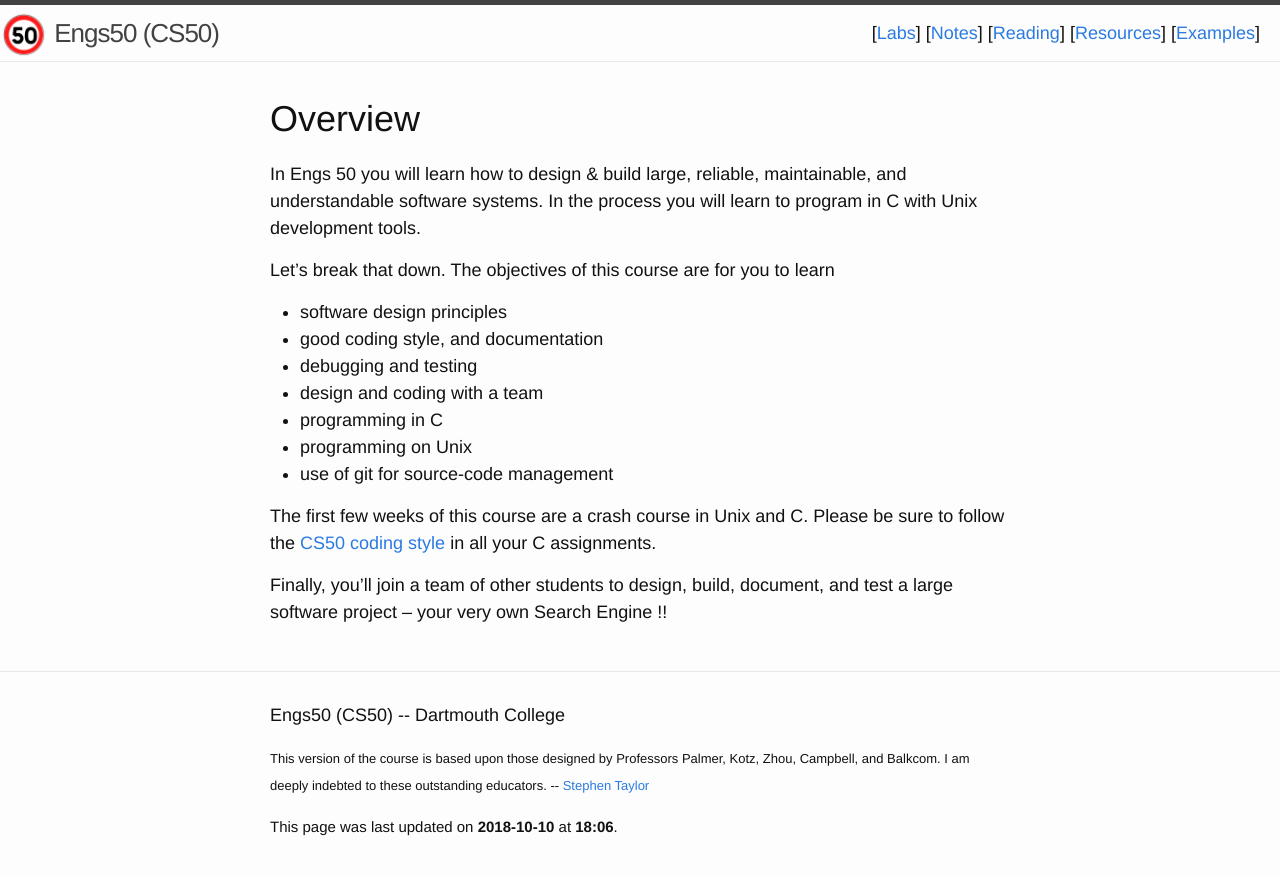
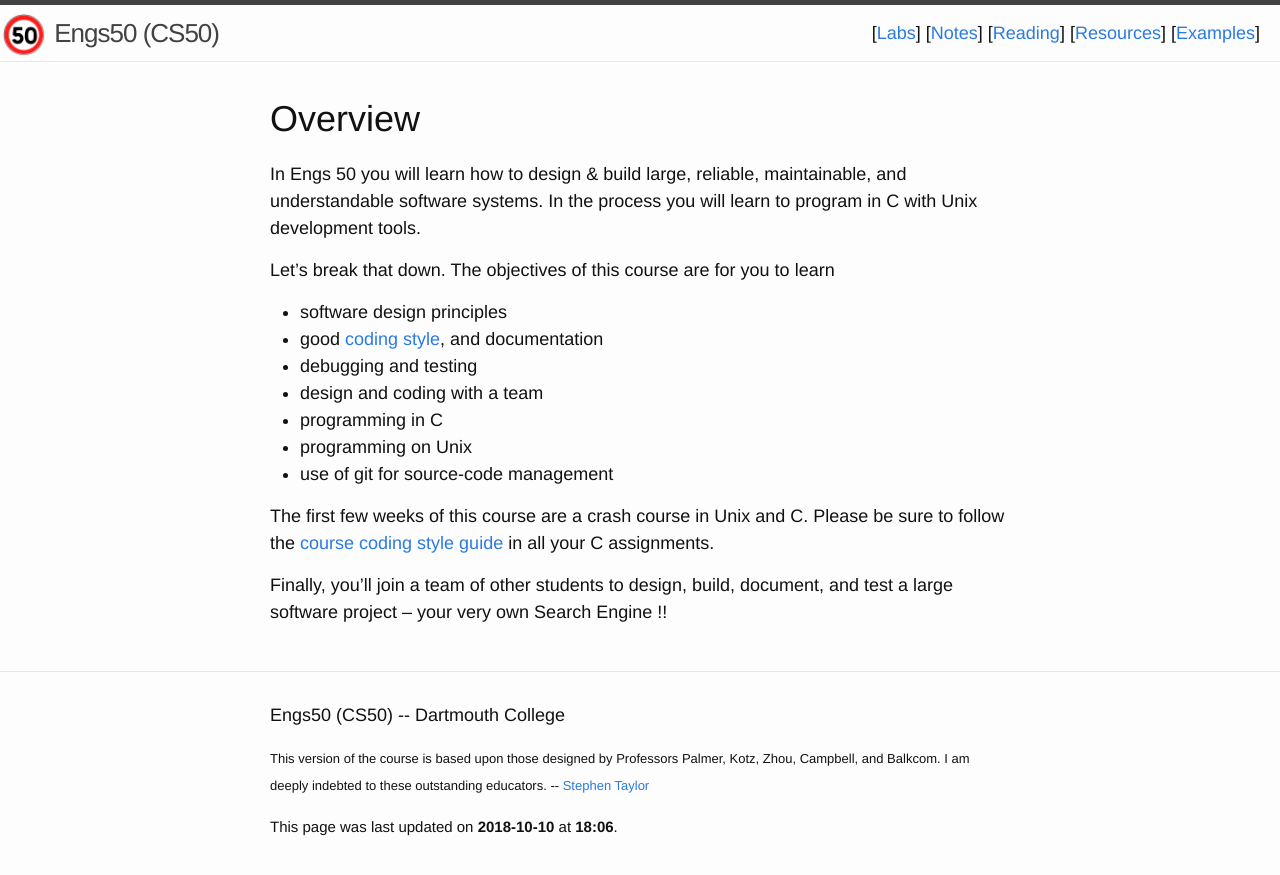
Before and after one commit to thayer/engs50, a Jekyll site: the page built from index.md, in a window 1280 px wide. Shown: the top 875 px of the page. Built offline with Jekyll 4.4.1, drawn with Linux system fonts in a browser that asks for light colours.

Commit message:
coding style fix

```diff
--- a/index.md
+++ b/index.md
@@ -12,7 +12,7 @@ Let's break that down.
 The objectives of this course are for you to learn
 
   * software design principles
-  * good coding style, and documentation
+  * good [coding style]({{site.resources}}/CodingStyle.html), and documentation
   * debugging and testing
   * design and coding with a team
   * programming in C
@@ -20,8 +20,8 @@ The objectives of this course are for you to learn
   * use of git for source-code management
 
 The first few weeks of this course are a crash course in Unix and C.
-Please be sure to follow the [CS50 coding
-style]({{site.resources}}/CodingStyle.html) in all your C assignments.
+Please be sure to follow the [course coding
+style guide]({{site.resources}}/CodingStyle.html) in all your C assignments.
 
 Finally, you'll join a team of other students to design, build,
 document, and test a large software project -- your very own Search
```
Also changed, not shown: Resources/CodingStyle.md (+46 -24 lines).
